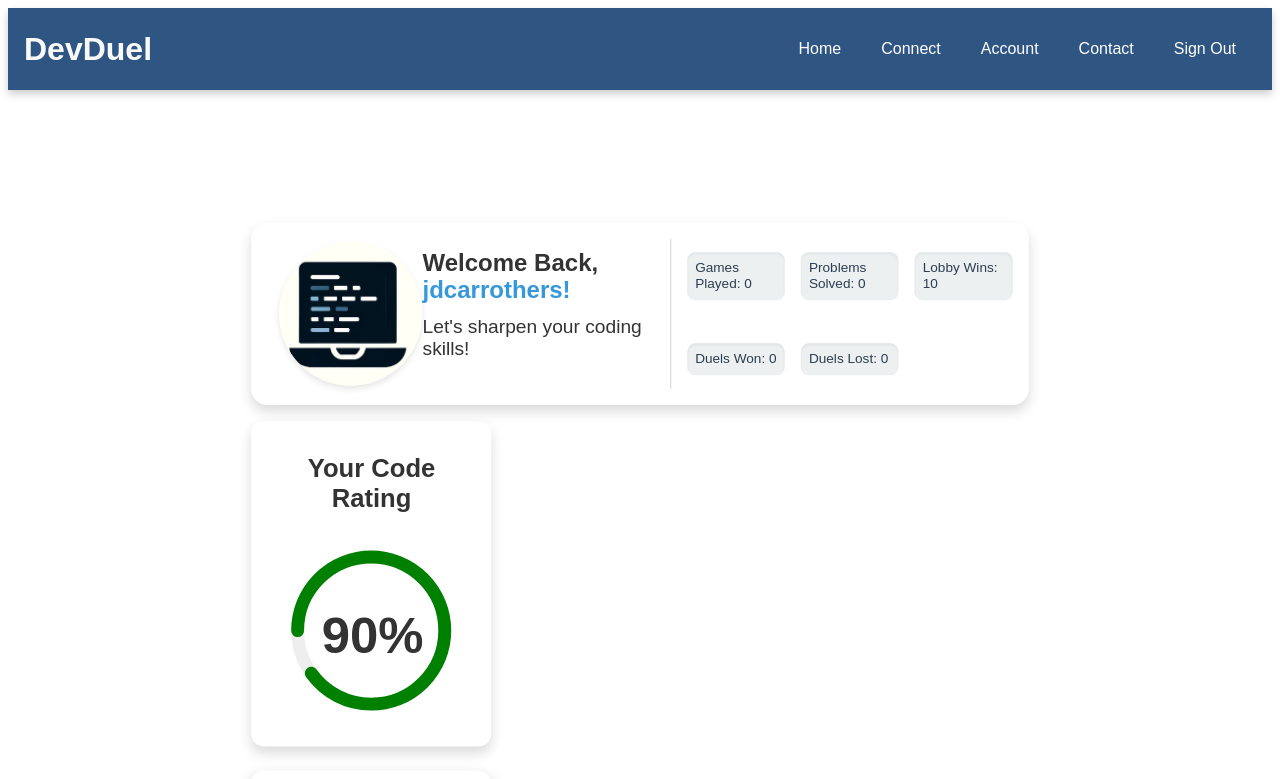
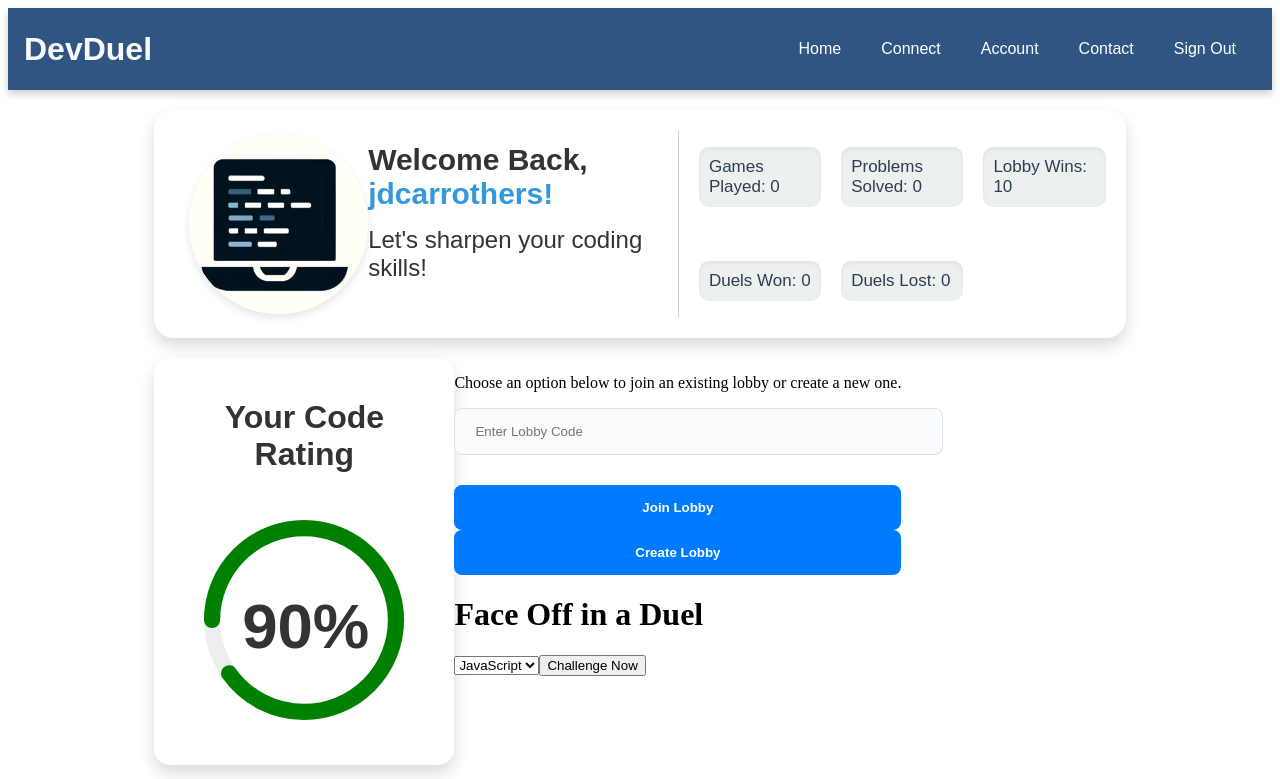
Before and after one commit to jdcarrothers/DevDuel, a Vue app: page /dashboard in a window 1280 px wide. Shown: the top 779 px of the page. Built offline with nearby package versions, Linux system fonts and the light colour scheme; no server answers.

Commit message:
cator btn & input, working on logic in jl&cl

```diff
--- a/src/components/DashboardComponent.vue
+++ b/src/components/DashboardComponent.vue
@@ -18,14 +18,9 @@
         </div>
 
         <div class="right-container">
-
-            <!-- <div class="joinOrCreateMenu ">
-              <h1>Start or Join a Lobby</h1>
-              <button class="btn">Create Lobby</button>
-              <p>or enter code to</p>
-              <input type="text" placeholder="Enter Lobby Code">
-              <button class="btn">Join Lobby</button>
-            </div>
+          <div class="lobbyJoinOrCreatePanel">
+            <LobbyJoinOrCreatePanel />
+          </div>
 
             <div class="oneVersus ">
                 <h1>Face Off in a Duel</h1>
@@ -35,7 +30,7 @@
                   <option value="python">Python</option>
                 </select>
               <button class="btn">Challenge Now</button>
-            </div>   -->
+            </div>
         </div>
       </div>
     </div>
@@ -46,6 +41,7 @@
 import CodeRatingPanel from './DashboardPanels/CodeRatingPanel.vue';
 import BadgesPanel from './DashboardPanels/BadgesPanel.vue';
 import WelcomePanel from './DashboardPanels/WelcomePanel.vue';
+import LobbyJoinOrCreatePanel from './DashboardPanels/LobbyJoinOrCreatePanel.vue';
 export default {
   name: 'DashboardComponent',
   data() {
@@ -72,6 +68,7 @@ export default {
     CodeRatingPanel,
     BadgesPanel,
     WelcomePanel,
+    LobbyJoinOrCreatePanel,
   },
   mounted() {
     this.boolsForBadges();
@@ -99,10 +96,8 @@ export default {
 
 /* container configs */
 .dashboard{
-  align-items: center;
   padding-left: 10%;
   padding-right: 10%;
-  scale: 0.8;
 }
 .row-container {
   display: flex;
--- /dev/null
+++ b/src/components/DashboardPanels/LobbyJoinOrCreatePanel.vue
@@ -0,0 +1,38 @@
+<template>
+    <div class="panel">
+        <p>Choose an option below to join an existing lobby or create a new one.</p>
+        <InputComponent :PlaceholderText="'Enter Lobby Code'" v-model="inputValue" />
+        <ButtonComponent :Text="'Join Lobby'" />
+        <ButtonComponent :Text="'Create Lobby'" />
+    </div>
+</template>
+
+<script>
+import ButtonComponent from '../UI_Components/ButtonComponent.vue';
+import InputComponent from '../UI_Components/InputComponent.vue';
+
+export default {
+    name: 'LobbyJoinOrCreatePanel',
+    components: {
+        ButtonComponent,
+        InputComponent
+    },
+    data() {
+        return {
+            inputValue: ''
+        };
+    },
+    watch: {
+        inputValue(newValue) {
+            console.log(newValue + " is the input value from the input component");
+        }
+    },
+    mounted() {
+        // Code to run when the component is mounted goes here
+    }
+};
+</script>
+
+<style scoped>
+/* Your component's CSS styles go here */
+</style>
--- a/src/components/DashboardPanels/WelcomePanel.vue
+++ b/src/components/DashboardPanels/WelcomePanel.vue
@@ -56,7 +56,7 @@ export default {
   box-shadow: 0 8px 16px rgba(0, 0, 0, 0.15);
   border-radius: 20px;
   color: #333;
-  max-width: auto;
+  max-width: 1500px;
   background-color: #FFFFFF;
   transition: all 0.3s ease;
 }
--- a/src/components/NavBarComponent.vue
+++ b/src/components/NavBarComponent.vue
@@ -2,7 +2,7 @@
 <nav class="navbar">
     <div class="logo">DevDuel</div>
     <ul class="nav-links" :class="{ 'nav-active': navOpen }">
-      <li><router-link to="/home">Home</router-link></li>
+      <li><router-link to="/dashboard">Home</router-link></li>
       <li><router-link to="/connect">Connect</router-link></li>
       <li><router-link to="">Account</router-link></li>
       <li><router-link to="">Contact</router-link></li>
--- /dev/null
+++ b/src/components/UI_Components/ButtonComponent.vue
@@ -0,0 +1,38 @@
+<template>
+      <button class="btn">
+        <span>{{ Text }}</span>
+      </button>
+</template>
+
+<script>
+export default {
+  name: 'ButtonComponent',
+  props: {
+    Text: String
+  },
+  methods: {
+  },
+};
+</script>
+
+<style scoped>
+.btn {
+  width: 100%;
+  padding: 15px;
+  background-color: #007BFF;
+  color: #FFFFFF;
+  border: none;
+  border-radius: 8px;
+  cursor: pointer;
+  transition: background-color 0.3s, transform 0.2s;
+  display: flex;
+  align-items: center;
+  justify-content: center;
+  font-weight: bold;
+}
+
+.btn:hover {
+  background-color: #0056b3;
+  transform: translateY(-2px);
+}
+</style>
--- /dev/null
+++ b/src/components/UI_Components/InputComponent.vue
@@ -0,0 +1,44 @@
+<template>
+    <div class="input-box">
+        <input
+            :value="value"
+            @input="$emit('update:value', $event.target.value)"
+            :placeholder="PlaceholderText"
+        >
+    </div>
+</template>
+
+<script>
+export default {
+    name: 'InputComponent',
+    props: {
+        PlaceholderText: String,
+        value: String,
+    },
+    data() {
+        return {};
+    }
+};
+</script>
+
+<style scoped>
+.input-box {
+  position: relative;
+  margin-bottom: 30px;
+}
+
+.input-box input {
+  width: 100%;
+  padding: 15px 20px;
+  border: 1px solid #DDE0E4;
+  border-radius: 8px;
+  outline: none;
+  background-color: #FAFBFC;
+  transition: all 0.3s ease;
+}
+
+.input-box input:focus {
+  border-color: #007BFF;
+  background-color: #FFFFFF;
+}
+</style>
```
